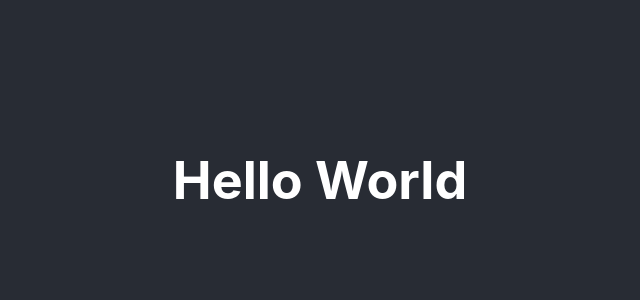
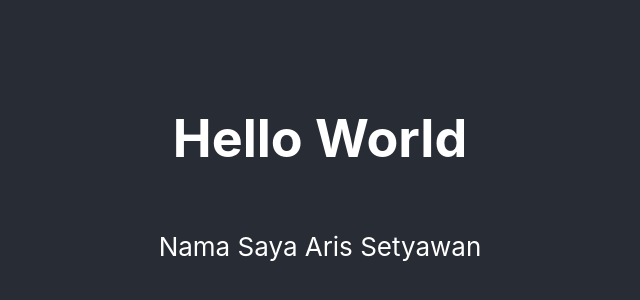
Before and after one commit to arissetyawan1/core-concept-react, a React (Create React App) app: page / in a window 1280 px wide. Shown: the part 220-520 px from the top of the page, without its empty margins (320-960 px from the left). Built offline with nearby package versions, Linux system fonts and the light colour scheme.

Commit message:
Edit App.js

```diff
--- a/src/App.js
+++ b/src/App.js
@@ -5,6 +5,7 @@ function App() {
     <div className="App">
       <header className="App-header">
         <h1>Hello World</h1>
+        <p>Nama Saya Aris Setyawan</p>
       </header>
     </div>
   );
```
